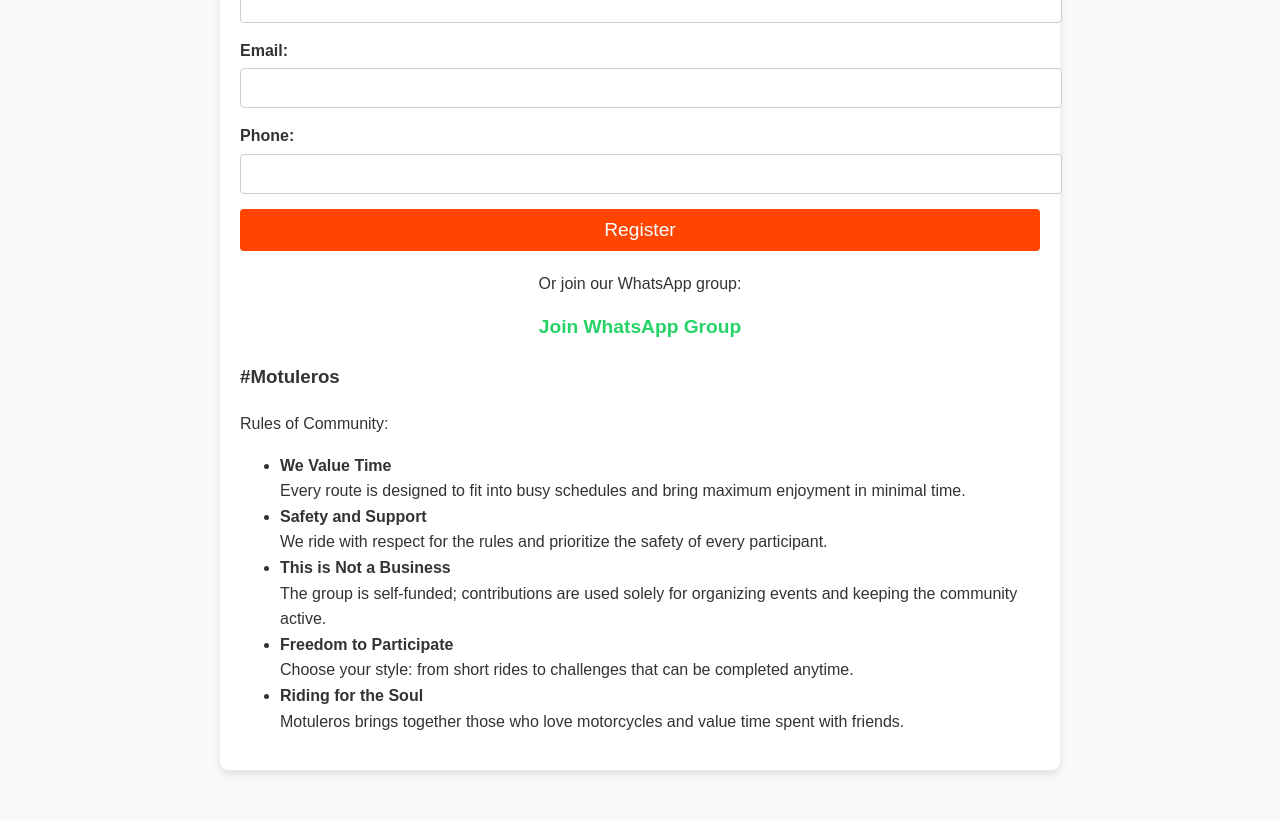
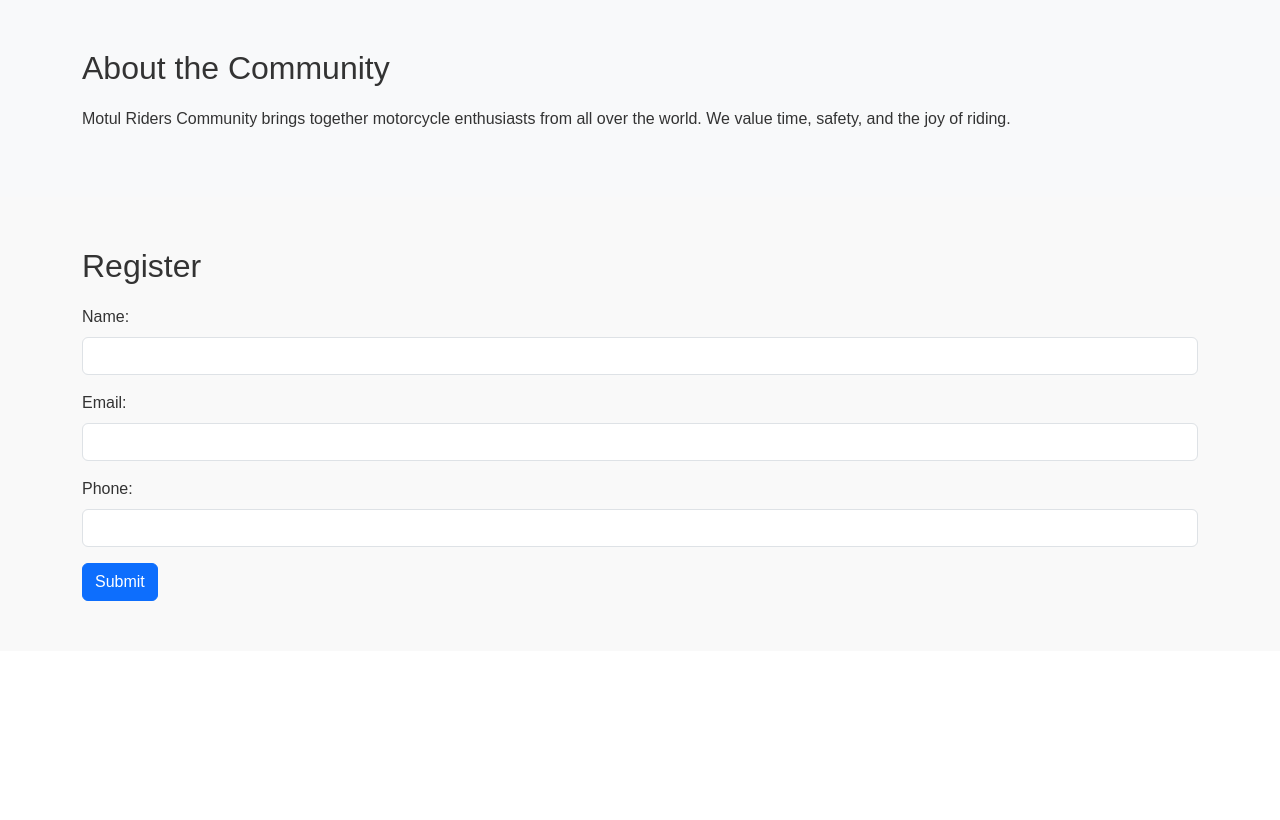
Before and after one commit to kornchli0/motul_community, a Flask app: page / in a window 1280 px wide. Shown: the part 371-1191 px from the top of the page. After the commit the page ends 972 px from the top, so only its background shows below. Run offline with Flask 3, Linux system fonts and the light colour scheme.

Commit message:
Update index.html with new design

```diff
--- a/templates/index.html
+++ b/templates/index.html
@@ -4,50 +4,74 @@
     <meta charset="UTF-8">
     <meta name="viewport" content="width=device-width, initial-scale=1.0">
     <title>Motul Riders Community</title>
-    <link rel="stylesheet" href="/static/style.css">
+    <link href="https://cdn.jsdelivr.net/npm/bootstrap@5.3.0-alpha3/dist/css/bootstrap.min.css" rel="stylesheet">
+    <script src="https://cdn.jsdelivr.net/npm/bootstrap@5.3.0-alpha3/dist/js/bootstrap.bundle.min.js"></script>
+    <style>
+        body {
+            font-family: Arial, sans-serif;
+            background-color: #f9f9f9;
+            color: #333;
+        }
+        .banner {
+            background: url('/static/banner.jpg') no-repeat center center;
+            background-size: cover;
+            color: white;
+            text-align: center;
+            padding: 100px 20px;
+        }
+        .banner h1 {
+            font-size: 3em;
+        }
+        .banner p {
+            font-size: 1.5em;
+            margin-bottom: 20px;
+        }
+        .section {
+            padding: 50px 20px;
+        }
+        .section h2 {
+            margin-bottom: 20px;
+        }
+    </style>
 </head>
 <body>
-    <div class="container">
-        <h1>Motul Riders Community</h1>
-        <p>Welcome to the Motul Riders Community! Join us to connect with fellow riders, plan rides, and share experiences.</p>
 
-        <h2>Register</h2>
-        <form action="/register" method="POST">
-            <label for="name">Name:</label>
-            <input type="text" id="name" name="name" required>
+    <!-- Баннер -->
+    <div class="banner">
+        <h1>Welcome to Motul Riders Community</h1>
+        <p>Join the best motorcycle community and experience unforgettable rides!</p>
+        <a href="#register" class="btn btn-danger btn-lg">Join Now</a>
+    </div>
 
-            <label for="email">Email:</label>
-            <input type="email" id="email" name="email" required>
+    <!-- О сообществе -->
+    <div class="section bg-light">
+        <div class="container">
+            <h2>About the Community</h2>
+            <p>Motul Riders Community brings together motorcycle enthusiasts from all over the world. We value time, safety, and the joy of riding.</p>
+        </div>
+    </div>
 
-            <label for="phone">Phone:</label>
-            <input type="tel" id="phone" name="phone" required>
+    <!-- Форма регистрации -->
+    <div class="section" id="register">
+        <div class="container">
+            <h2>Register</h2>
+            <form action="/register" method="POST">
+                <div class="mb-3">
+                    <label for="name" class="form-label">Name:</label>
+                    <input type="text" class="form-control" id="name" name="name" required>
+                </div>
+                <div class="mb-3">
+                    <label for="email" class="form-label">Email:</label>
+                    <input type="email" class="form-control" id="email" name="email" required>
+                </div>
+                <div class="mb-3">
+                    <label for="phone" class="form-label">Phone:</label>
+                    <input type="tel" class="form-control" id="phone" name="phone" required>
+                </div>
+                <button type="submit" class="btn btn-primary">Submit</button>
+            </form>
+        </div>
+    </div>
 
-            <button type="submit">Register</button>
-        </form>
-
-        <div class="whatsapp-link">
-            <p>Or join our WhatsApp group:</p>
-            <a href="https://chat.whatsapp.com/HxOu6sVzULfDllfLW1Caka" target="_blank">Join WhatsApp Group</a>
-        </div>
-
-        <h3>#Motuleros</h3>
-        <p>Rules of Community:</p>
-        <ul>
-            <li><strong>We Value Time</strong><br>
-            Every route is designed to fit into busy schedules and bring maximum enjoyment in minimal time.</li>
-
-            <li><strong>Safety and Support</strong><br>
-            We ride with respect for the rules and prioritize the safety of every participant.</li>
-
-            <li><strong>This is Not a Business</strong><br>
-            The group is self-funded; contributions are used solely for organizing events and keeping the community active.</li>
-
-            <li><strong>Freedom to Participate</strong><br>
-            Choose your style: from short rides to challenges that can be completed anytime.</li>
-
-            <li><strong>Riding for the Soul</strong><br>
-            Motuleros brings together those who love motorcycles and value time spent with friends.</li>
-        </ul>
-    </div>
 </body>
 </html>
```
Also changed, not shown: 1 other file.
